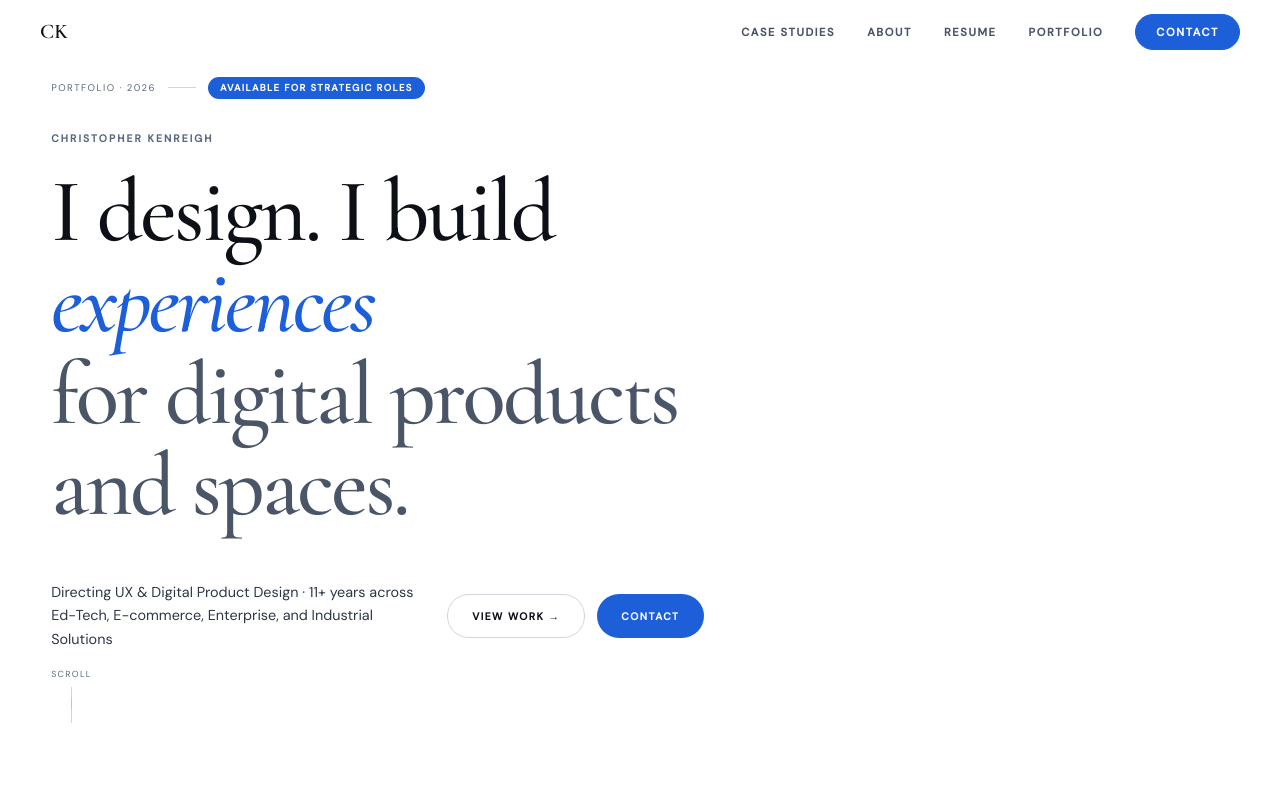
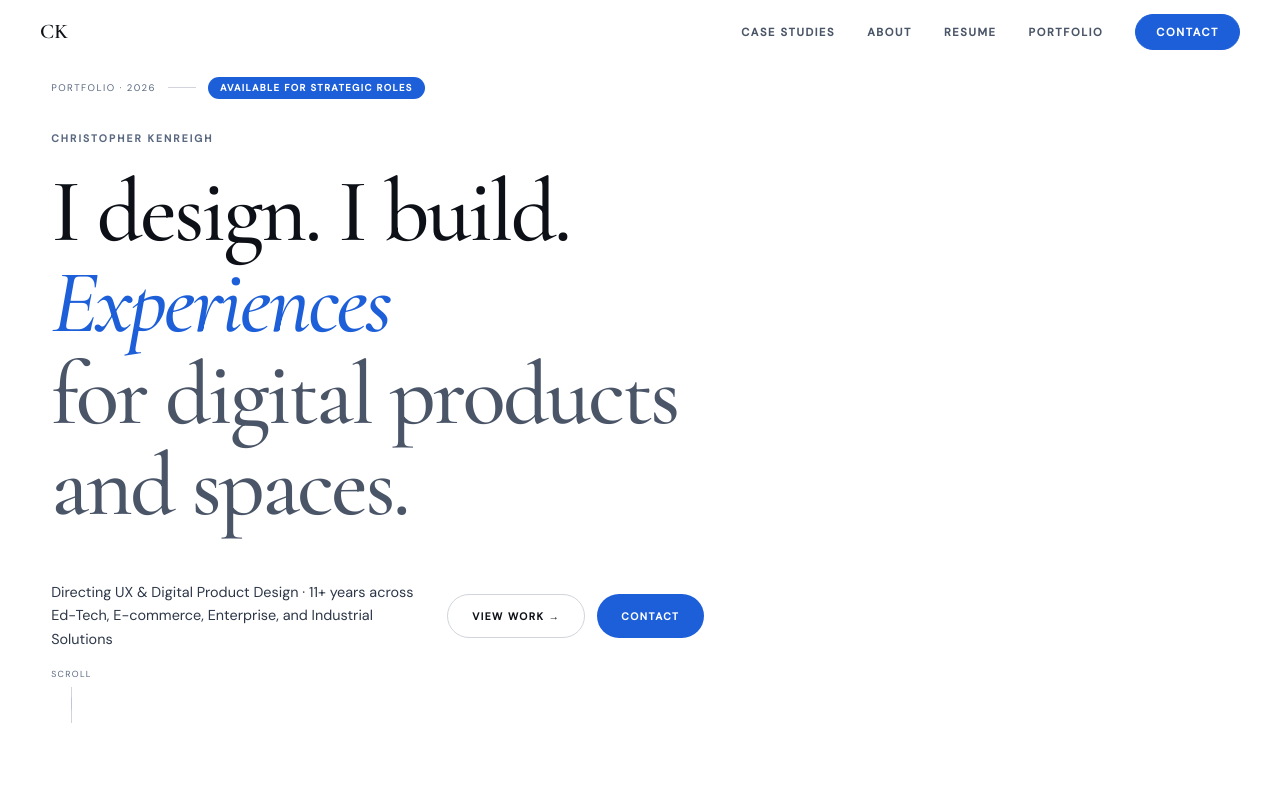
Before and after one commit to tangiblethinking/Testingonly001, a React (Vite) app: page / in a window 1280 px wide. Shown: the top 799 px of the page. Built offline with nearby package versions, Linux system fonts and the light colour scheme.

Commit message:
Fix text formatting in Home.jsx

```diff
--- a/src/pages/Home.jsx
+++ b/src/pages/Home.jsx
@@ -221,8 +221,8 @@ export default function Home({ setPage }) {
           >Christopher Kenreigh</motion.p>
 
           {[
-            { text: 'I design. I build',             color: INK,      delay: 0.45 },
-            { text: 'experiences',               color: BLUE,     delay: 0.55, italic: true },
+            { text: 'I design. I build.',             color: INK,      delay: 0.45 },
+            { text: 'Experiences',               color: BLUE,     delay: 0.55, italic: true },
             { text: 'for digital products',       color: INK_SEC,  delay: 0.63 },
             { text: 'and spaces.',              color: INK_SEC,  delay: 0.70 },
           ].map(({ text, color, delay, italic }) => (
```
